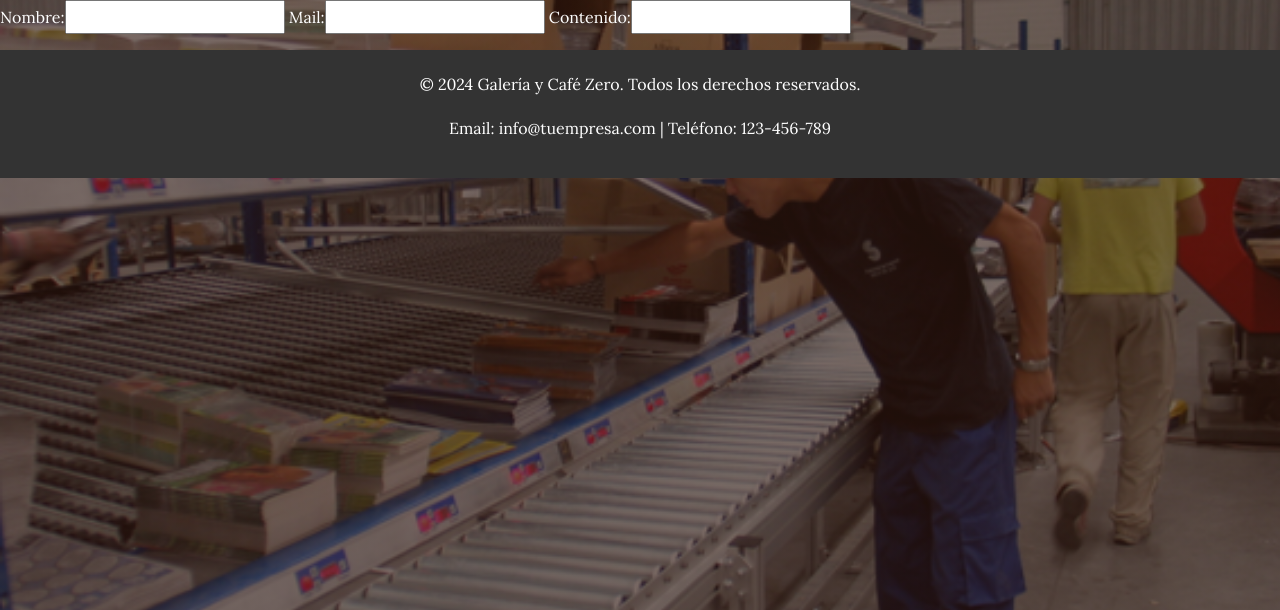
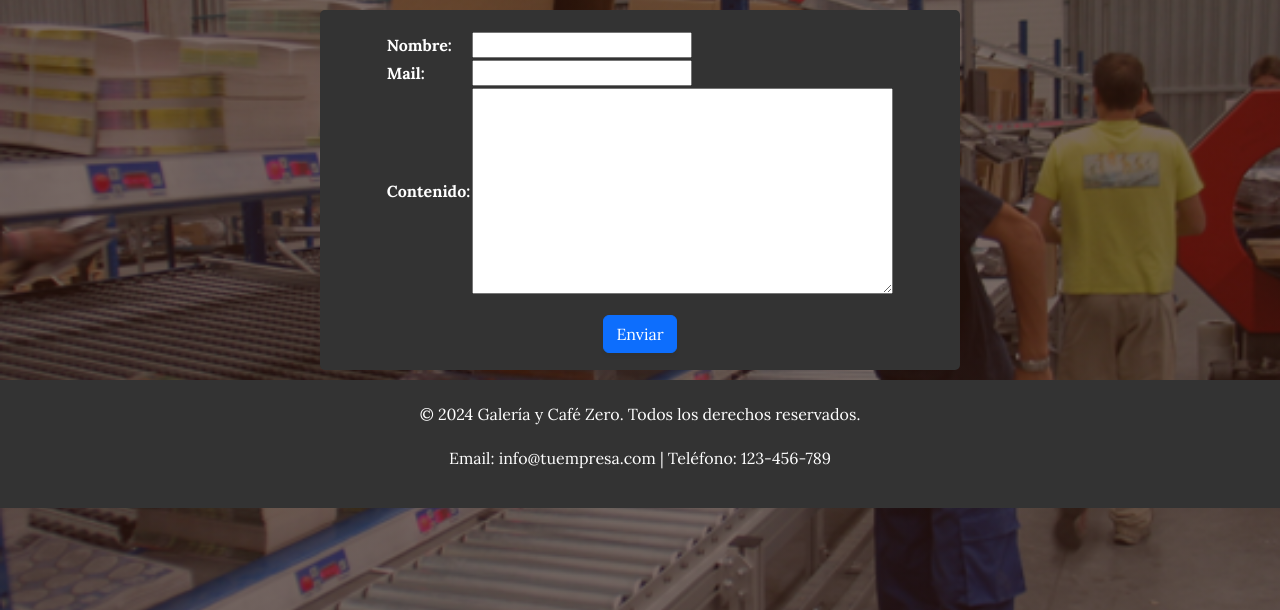
Before and after one commit to Loree1512/DjangoWebZero, a Django app: page /contacto/ in a window 1280 px wide. Shown: the part 66-676 px from the top of the page. Run offline with Django 3.2, Linux system fonts and the light colour scheme; some libraries are stand-ins or nearby versions.

Commit message:
formulario contacto

```diff
--- a/contacto/forms.py
+++ b/contacto/forms.py
@@ -1,6 +1,6 @@
 from django import forms
 
 class FormularioContacto(forms.Form):
-    nombre = forms.CharField(label= "Nombre", max_length=50)
-    email = forms.CharField(label= "Mail" , max_length=50)
-    contenido = forms.CharField(label= "Contenido")
+    nombre = forms.CharField(label= "Nombre", max_length=50, required=True)
+    email = forms.CharField(label= "Mail" , max_length=50, required=True)
+    contenido = forms.CharField(label= "Contenido", widget=forms.Textarea)
--- a/contacto/templates/contacto/contacto.html
+++ b/contacto/templates/contacto/contacto.html
@@ -4,6 +4,11 @@
 
 {% block content %}
 
-<div><p style="color: white;">{{miformulario}}</p></div>
-
+<div class="contenedorFormulario">
+    <form action="" method="POST" style="text-align: center;">
+        {% csrf_token %}
+        <table style="color: white; margin: 20px auto;">{{miformulario.as_table}}</table>
+        <input type="submit" value="Enviar" class="btn btn-primary">
+    </form>
+</div>
 {% endblock %}
--- a/webzeroapp/static/webzeroapp/css/gestion.css
+++ b/webzeroapp/static/webzeroapp/css/gestion.css
@@ -277,3 +277,13 @@ ul.errorlist{
   font-style: italic;
   color: red;
 }
+
+.contenedorFormulario{
+  background-color:  #333;
+  width:50%;
+  margin: 10px auto;
+  border-radius: 5px;
+  padding: 1px 0px;
+
+
+}
```
